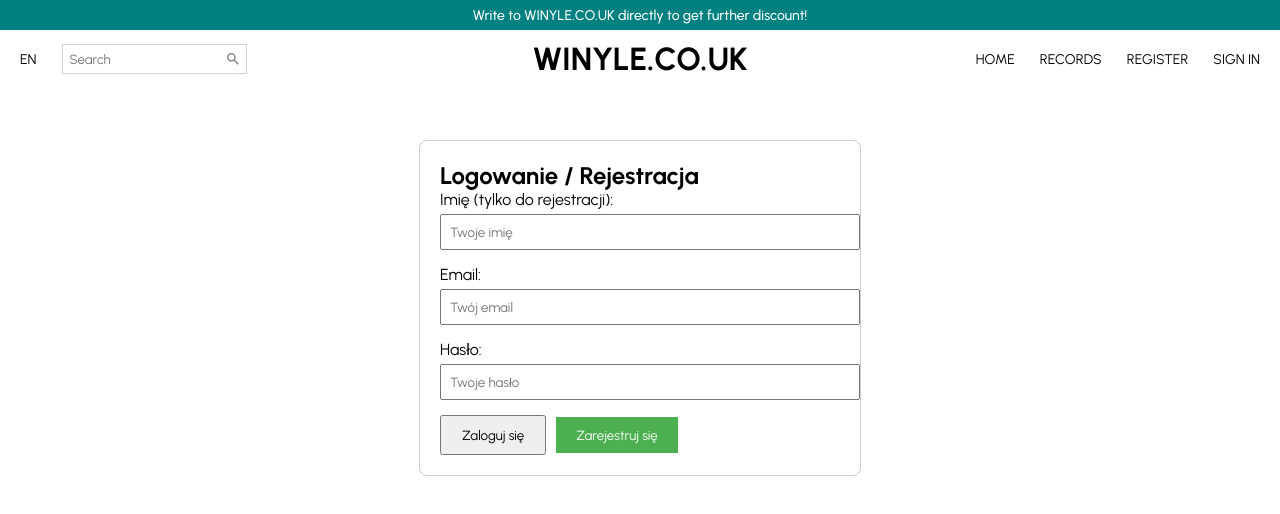
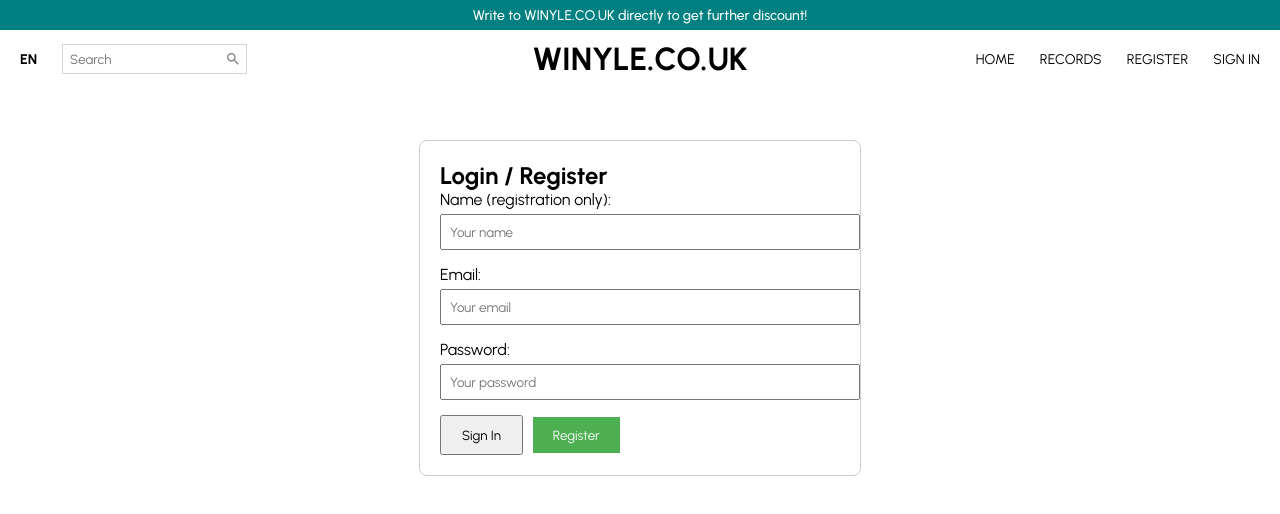
Before and after one commit to piknik1979/winyle-strona, a React (Create React App) app: page /login in a window 1280 px wide. Shown: the top 514 px of the page. Built offline with nearby package versions, Linux system fonts and the light colour scheme; no server answers.

Commit message:
zmiana jezykow pierwsze zmiany, login i rejestracja pierwsze kroki

```diff
--- a/package.json
+++ b/package.json
@@ -8,9 +8,11 @@
     "@material-ui/icons": "^4.11.3",
     "@supabase/supabase-js": "^2.106.2",
     "cra-template": "1.2.0",
+    "i18next": "^26.3.0",
     "react": "^17.0.2",
     "react-dom": "^17.0.2",
     "react-helmet-async": "^2.0.5",
+    "react-i18next": "^17.0.8",
     "react-icons": "^5.4.0",
     "react-router-dom": "^6.29.0",
     "react-scripts": "5.0.1",
--- a/src/Auth.jsx
+++ b/src/Auth.jsx
@@ -1,26 +1,25 @@
 import { useState } from 'react';
 import { supabase } from './supabaseClient';
 import { useNavigate } from 'react-router-dom';
+import { useTranslation } from 'react-i18next'; // 1. Import
 
 export default function Auth() {
+  const { t } = useTranslation(); // 2. Hook
   const navigate = useNavigate();
 
   const [loading, setLoading] = useState(false);
   const [email, setEmail] = useState('');
   const [password, setPassword] = useState('');
-  const [name, setName] = useState(''); // <-- DODANE: Stan na imię użytkownika
+  const [name, setName] = useState('');
 
   const handleLogin = async (e) => {
     e.preventDefault();
     setLoading(true);
 
-    const { error } = await supabase.auth.signInWithPassword({
-      email: email,
-      password: password,
-    });
+    const { error } = await supabase.auth.signInWithPassword({ email, password });
 
     if (error) {
-      alert('Błąd logowania: ' + error.message);
+      alert(t('auth.loginError') + error.message);
     } else {
       navigate('/catalog');
     }
@@ -31,21 +30,15 @@
     e.preventDefault();
     setLoading(true);
 
-    // ZMIENIONE: Przekazujemy imię w obiekcie 'options.data'
     const { error } = await supabase.auth.signUp({
-      email: email,
-      password: password,
-      options: {
-        data: {
-          display_name: name, // <-- Tutaj Supabase zapisze imię
-        }
-      }
+      email, password,
+      options: { data: { display_name: name } }
     });
 
     if (error) {
-      alert('Błąd rejestracji: ' + error.message);
+      alert(t('auth.registerError') + error.message);
     } else {
-      alert('Konto stworzone pomyślnie!');
+      alert(t('auth.success'));
       navigate('/catalog');
     }
     setLoading(false);
@@ -53,47 +46,27 @@
 
   return (
     <div style={{ maxWidth: '400px', margin: '50px auto', padding: '20px', border: '1px solid #ccc', borderRadius: '8px' }}>
-      <h2>Logowanie / Rejestracja</h2>
+      <h2>{t('auth.title')}</h2>
       <form>
-        {/* DODANE: Nowe pole na Imię */}
         <div style={{ marginBottom: '15px' }}>
-          <label>Imię (tylko do rejestracji):</label>
-          <input
-            type="text"
-            placeholder="Twoje imię"
-            value={name}
-            onChange={(e) => setName(e.target.value)}
-            style={{ width: '100%', padding: '8px', marginTop: '5px' }}
-          />
-        </div>
-
-        <div style={{ marginBottom: '15px' }}>
-          <label>Email:</label>
-          <input
-            type="email"
-            placeholder="Twój email"
-            value={email}
-            onChange={(e) => setEmail(e.target.value)}
-            style={{ width: '100%', padding: '8px', marginTop: '5px' }}
-          />
+          <label>{t('auth.name')}</label>
+          <input type="text" placeholder={t('auth.namePlaceholder')} value={name} onChange={(e) => setName(e.target.value)} style={{ width: '100%', padding: '8px', marginTop: '5px' }} />
         </div>
         <div style={{ marginBottom: '15px' }}>
-          <label>Hasło:</label>
-          <input
-            type="password"
-            placeholder="Twoje hasło"
-            value={password}
-            onChange={(e) => setPassword(e.target.value)}
-            style={{ width: '100%', padding: '8px', marginTop: '5px' }}
-          />
+          <label>{t('auth.email')}</label>
+          <input type="email" placeholder={t('auth.emailPlaceholder')} value={email} onChange={(e) => setEmail(e.target.value)} style={{ width: '100%', padding: '8px', marginTop: '5px' }} />
+        </div>
+        <div style={{ marginBottom: '15px' }}>
+          <label>{t('auth.password')}</label>
+          <input type="password" placeholder={t('auth.passwordPlaceholder')} value={password} onChange={(e) => setPassword(e.target.value)} style={{ width: '100%', padding: '8px', marginTop: '5px' }} />
         </div>
 
         <button type="button" onClick={handleLogin} disabled={loading} style={{ marginRight: '10px', padding: '10px 20px', cursor: 'pointer' }}>
-          {loading ? 'Logowanie...' : 'Zaloguj się'}
+          {loading ? t('auth.loggingIn') : t('auth.login')}
         </button>
 
         <button type="button" onClick={handleSignUp} disabled={loading} style={{ padding: '10px 20px', cursor: 'pointer', backgroundColor: '#4CAF50', color: 'white', border: 'none' }}>
-          Zarejestruj się
+          {t('auth.register')}
         </button>
       </form>
     </div>
--- a/src/components/Navbar.jsx
+++ b/src/components/Navbar.jsx
@@ -3,7 +3,8 @@
 import styled from "styled-components";
 import { mobile } from "../responsive";
 import { Link } from "react-router-dom";
-import { supabase } from "../supabaseClient"; // Import połączenia z Supabase
+import { supabase } from "../supabaseClient";
+import { useTranslation } from "react-i18next"; // <-- Import hooka
 
 const Container = styled.div`
   height: 60px;
@@ -28,6 +29,8 @@
 const Language = styled.span`
   font-size: 14px;
   cursor: pointer;
+  font-weight: bold;
+  &:hover { color: #4CAF50; }
   ${mobile({ display: "none" })}
 `;
 
@@ -116,22 +119,30 @@
   const [menuOpen, setMenuOpen] = useState(false);
   const [searchTerm, setSearchTerm] = useState("");
 
+  // Hook do tłumaczeń
+  const { t, i18n } = useTranslation();
+
+  const toggleLanguage = () => {
+    i18n.changeLanguage(i18n.language === 'en' ? 'pl' : 'en');
+  };
+
   const handleSearchChange = (e) => {
     setSearchTerm(e.target.value);
     onSearch(e.target.value);
   };
 
-  // Funkcja obsługująca wylogowanie użytkownika
   const handleLogout = async () => {
     const { error } = await supabase.auth.signOut();
-    if (error) console.error("Błąd podczas wylogowania:", error.message);
+    if (error) console.error("Błąd wylogowania:", error.message);
   };
 
   return (
     <Container>
       <Wrapper>
         <Left>
-          <Language>EN</Language>
+          <Language onClick={toggleLanguage}>
+            {i18n.language.toUpperCase()}
+          </Language>
           <SearchContainer>
             <Input placeholder="Search" value={searchTerm} onChange={handleSearchChange} />
             <Search style={{ color: "gray", fontSize: 16 }} />
@@ -146,27 +157,26 @@
 
         <Right>
           <Link to="/" style={{ textDecoration: "none", color: "inherit" }}>
-            <MenuItem>HOME</MenuItem>
+            <MenuItem>{t("navbar.home")}</MenuItem>
           </Link>
           <Link to="/catalog" style={{ textDecoration: "none", color: "inherit" }}>
-            <MenuItem>RECORDS</MenuItem>
+            <MenuItem>{t("navbar.records")}</MenuItem>
           </Link>
 
-          {/* Widok menu dla urządzeń stacjonarnych (komputer) */}
           {session ? (
             <>
-              <MenuItem style={{ color: "#4CAF50", cursor: "default", fontWeight: "500" }}>
-                Cześć, {session.user.user_metadata?.display_name || session.user.email}!
+              <MenuItem style={{ color: "#4CAF50", cursor: "default" }}>
+                {session.user.user_metadata?.display_name || session.user.email}
               </MenuItem>
-              <MenuItem onClick={handleLogout}>LOGOUT</MenuItem>
+              <MenuItem onClick={handleLogout}>{t("navbar.logout")}</MenuItem>
             </>
           ) : (
             <>
               <Link to="/login" style={{ textDecoration: "none", color: "inherit" }}>
-                <MenuItem>REGISTER</MenuItem>
+                <MenuItem>{t("navbar.register")}</MenuItem>
               </Link>
               <Link to="/login" style={{ textDecoration: "none", color: "inherit" }}>
-                <MenuItem>SIGN IN</MenuItem>
+                <MenuItem>{t("navbar.signin")}</MenuItem>
               </Link>
             </>
           )}
@@ -177,32 +187,27 @@
         </Hamburger>
       </Wrapper>
 
-      {/* Widok menu dla urządzeń mobilnych (telefon) */}
       <Menu menuOpen={menuOpen}>
-        <CloseButton onClick={() => setMenuOpen(false)}>
-          <CloseIcon />
-        </CloseButton>
+        <CloseButton onClick={() => setMenuOpen(false)}><CloseIcon /></CloseButton>
+        <MenuItemMobile onClick={toggleLanguage} style={{ color: "#4CAF50" }}>
+          LANG: {i18n.language.toUpperCase()}
+        </MenuItemMobile>
         <Link to="/" style={{ textDecoration: "none", color: "inherit" }} onClick={() => setMenuOpen(false)}>
-          <MenuItemMobile>HOME</MenuItemMobile>
+          <MenuItemMobile>{t("navbar.home")}</MenuItemMobile>
         </Link>
         <Link to="/catalog" style={{ textDecoration: "none", color: "inherit" }} onClick={() => setMenuOpen(false)}>
-          <MenuItemMobile>RECORDS</MenuItemMobile>
+          <MenuItemMobile>{t("navbar.records")}</MenuItemMobile>
         </Link>
 
         {session ? (
-          <>
-            <MenuItemMobile style={{ color: "#4CAF50", fontSize: "16px", fontWeight: "500" }}>
-              Cześć, {session.user.user_metadata?.display_name || session.user.email}!
-            </MenuItemMobile>
-            <MenuItemMobile onClick={() => { handleLogout(); setMenuOpen(false); }}>LOGOUT</MenuItemMobile>
-          </>
+          <MenuItemMobile onClick={() => { handleLogout(); setMenuOpen(false); }}>{t("navbar.logout")}</MenuItemMobile>
         ) : (
           <>
             <Link to="/login" style={{ textDecoration: "none", color: "inherit" }} onClick={() => setMenuOpen(false)}>
-              <MenuItemMobile>REGISTER</MenuItemMobile>
+              <MenuItemMobile>{t("navbar.register")}</MenuItemMobile>
             </Link>
             <Link to="/login" style={{ textDecoration: "none", color: "inherit" }} onClick={() => setMenuOpen(false)}>
-              <MenuItemMobile>SIGN IN</MenuItemMobile>
+              <MenuItemMobile>{t("navbar.signin")}</MenuItemMobile>
             </Link>
           </>
         )}
--- a/src/index.js
+++ b/src/index.js
@@ -1,3 +1,4 @@
+import './languages/i18n';
 import React from "react";
 import ReactDOM from "react-dom";
 import App from "./App";
--- /dev/null
+++ b/src/languages/en.json
@@ -0,0 +1,18 @@
+{
+    "navbar": { "home": "HOME", "records": "RECORDS", "logout": "LOGOUT", "register": "REGISTER", "signin": "SIGN IN" },
+    "auth": {
+      "title": "Login / Register",
+      "name": "Name (registration only):",
+      "namePlaceholder": "Your name",
+      "email": "Email:",
+      "emailPlaceholder": "Your email",
+      "password": "Password:",
+      "passwordPlaceholder": "Your password",
+      "login": "Sign In",
+      "register": "Register",
+      "loggingIn": "Logging in...",
+      "success": "Account created successfully!",
+      "loginError": "Login error: ",
+      "registerError": "Registration error: "
+    }
+  }
--- /dev/null
+++ b/src/languages/i18n.js
@@ -0,0 +1,18 @@
+import i18n from 'i18next';
+import { initReactI18next } from 'react-i18next';
+import pl from './pl.json';
+import en from './en.json';
+
+i18n.use(initReactI18next).init({
+  resources: {
+    en: { translation: en },
+    pl: { translation: pl }
+  },
+  lng: 'en', // Język domyślny
+  fallbackLng: 'en',
+  interpolation: {
+    escapeValue: false
+  }
+});
+
+export default i18n;
--- /dev/null
+++ b/src/languages/pl.json
@@ -0,0 +1,18 @@
+{
+    "navbar": { "home": "START", "records": "PŁYTY", "logout": "WYLOGUJ", "register": "REJESTRACJA", "signin": "ZALOGUJ SIĘ" },
+    "auth": {
+      "title": "Logowanie / Rejestracja",
+      "name": "Imię (tylko do rejestracji):",
+      "namePlaceholder": "Twoje imię",
+      "email": "Email:",
+      "emailPlaceholder": "Twój email",
+      "password": "Hasło:",
+      "passwordPlaceholder": "Twoje hasło",
+      "login": "Zaloguj się",
+      "register": "Zarejestruj się",
+      "loggingIn": "Logowanie...",
+      "success": "Konto stworzone pomyślnie!",
+      "loginError": "Błąd logowania: ",
+      "registerError": "Błąd rejestracji: "
+    }
+  }
```
Also changed, not shown: 1 other file (tests, documents, lock files or other folders).
